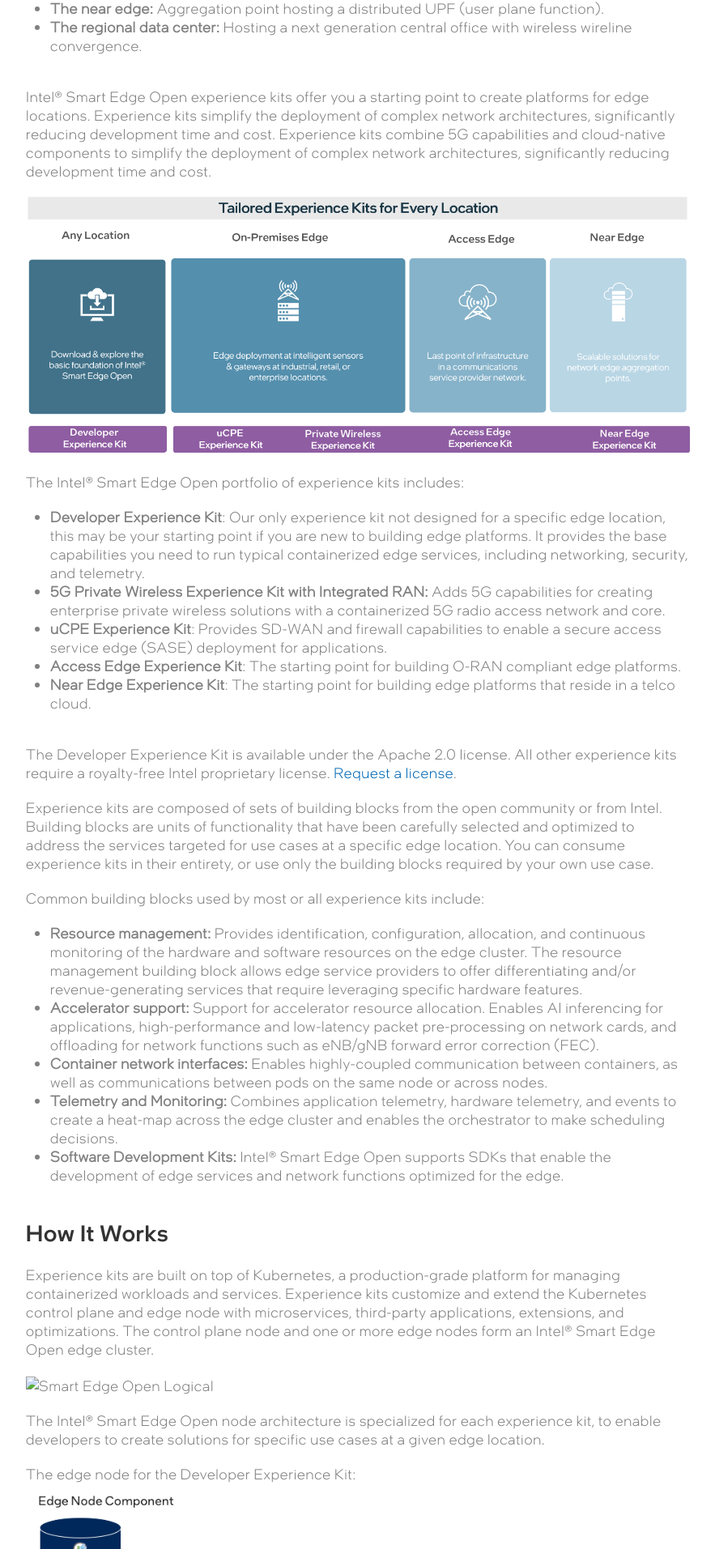
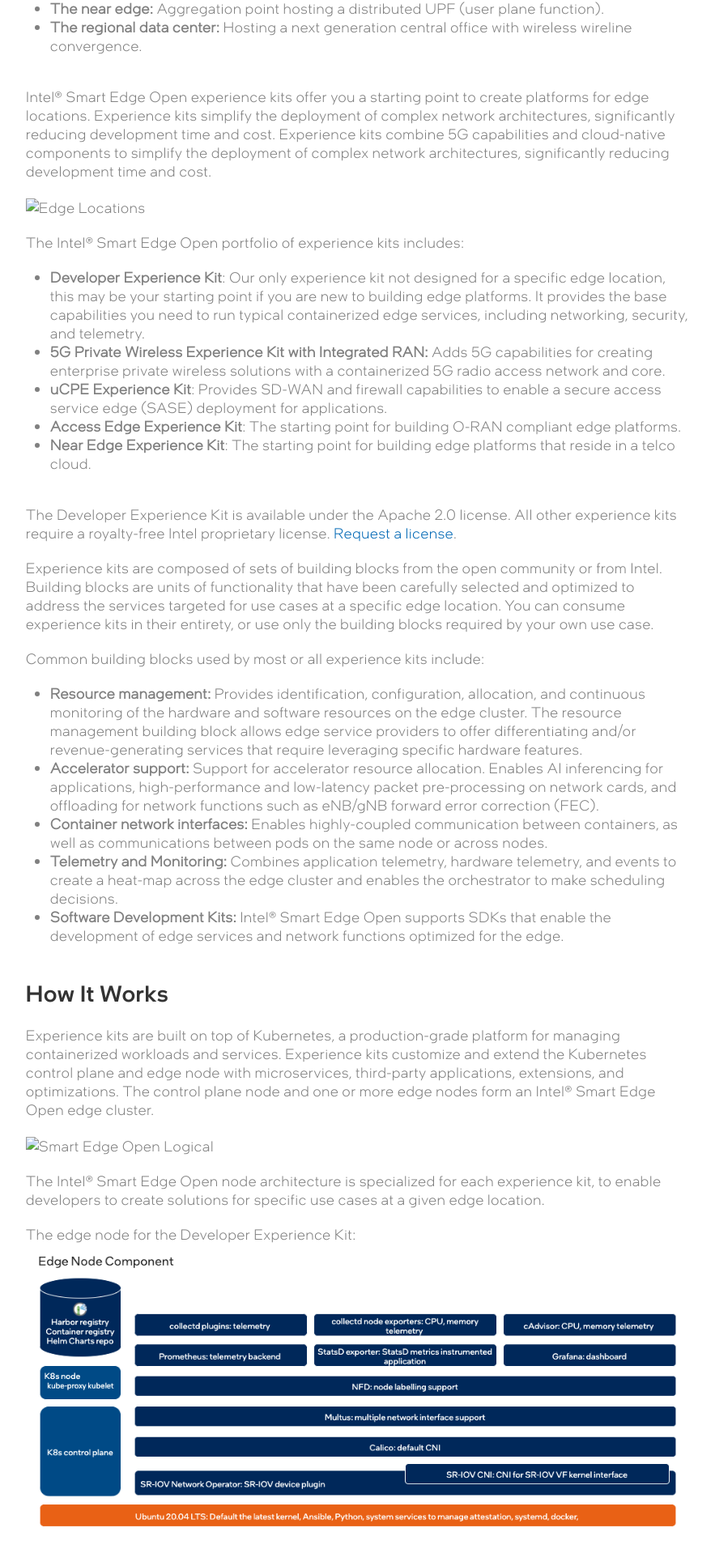
Before and after one commit to intelsmartedgeons/docs, a Jekyll site: the page built from product-overview.md, in a window 1280 px wide. Shown: the part 919-2832 px from the top of the page at 81% size, without its empty margins (388-1271 px from the left). Built offline with Jekyll 4.4.1, drawn with Linux system fonts in a browser that asks for light colours; some web fonts are replaced; our own code applies the rules of GitHub Pages for plain Markdown files; comment, search, counter and statistics services are not loaded.

Commit message:
testing images 404 page opening

```diff
--- a/product-overview.md
+++ b/product-overview.md
@@ -26,7 +26,7 @@
 
 Intel® Smart Edge Open experience kits offer you a starting point to create platforms for edge locations. Experience kits simplify the deployment of complex network architectures, significantly reducing development time and cost. Experience kits combine 5G capabilities and cloud-native components to simplify the deployment of complex network architectures, significantly reducing development time and cost.
 
-[![](../images/overview1.png)](images/overview1.png)
+[![Edge Locations](images/overview1.png)](../images/overview1.png)
 
 The Intel® Smart Edge Open portfolio of experience kits includes:
 - **Developer Experience Kit**: Our only experience kit not designed for a specific edge location, this may be your starting point if you are new to building edge platforms. It provides the base capabilities you need to run typical containerized edge services, including networking, security, and telemetry.
```
